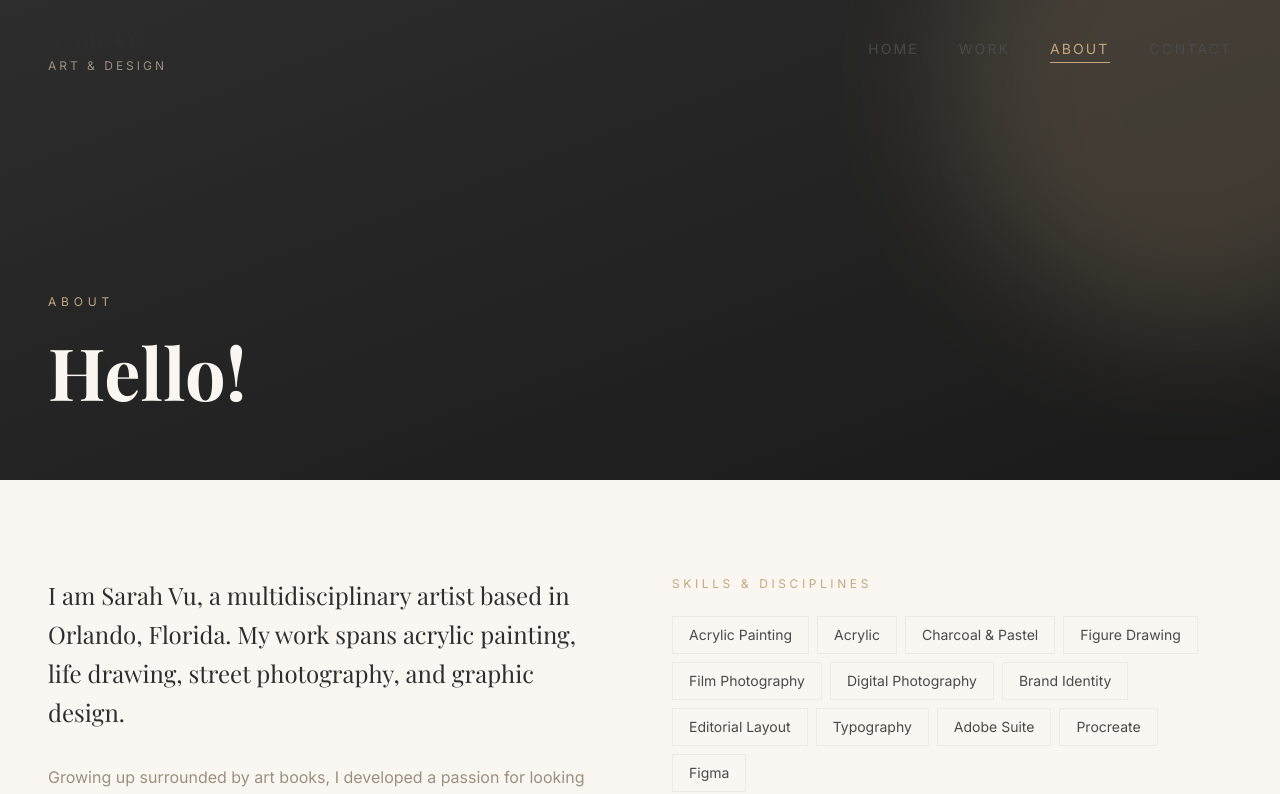
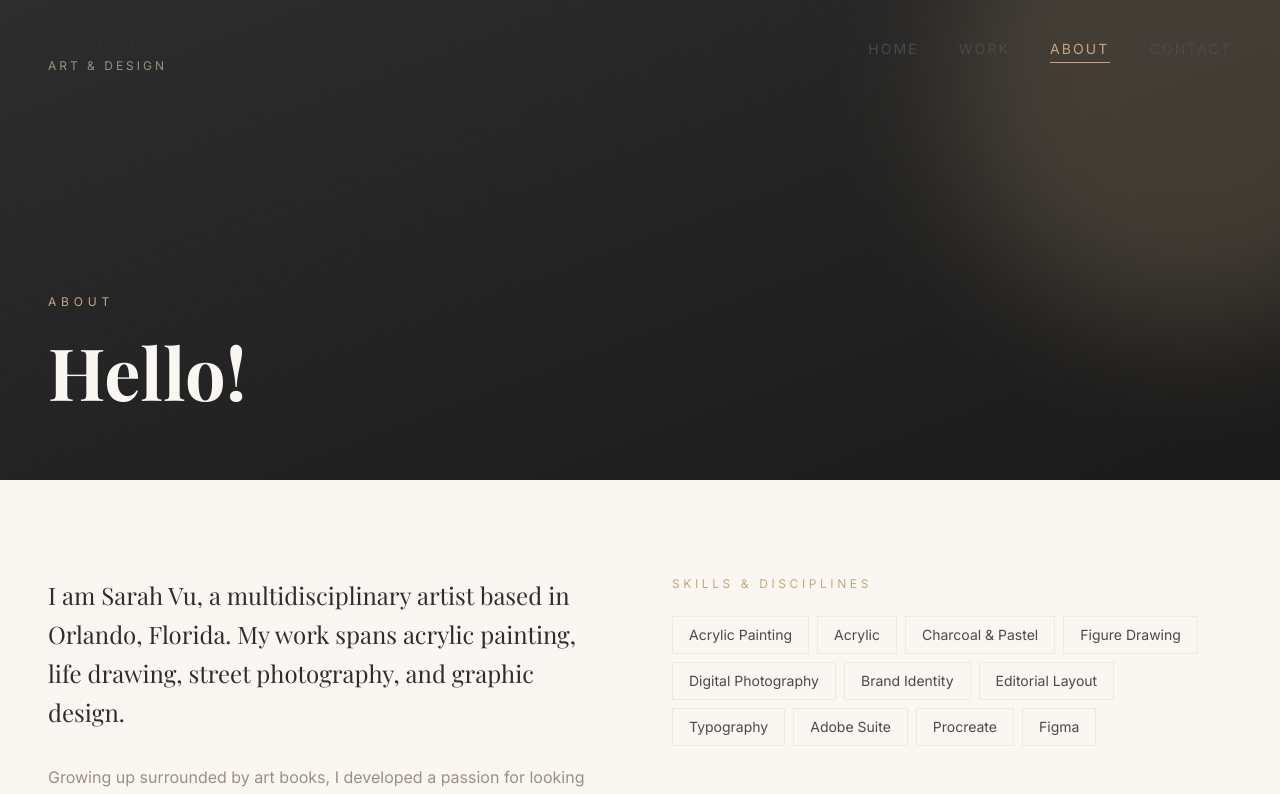
Before and after one commit to sarahvuart/sarahvuart-website, a Next.js app: page /about in a window 1280 px wide. Shown: the top 794 px of the page. Built offline with nearby package versions, Linux system fonts and the light colour scheme; a web font is replaced by a local one.

Commit message:
Update page.tsx

```diff
--- a/app/about/page.tsx
+++ b/app/about/page.tsx
@@ -23,7 +23,6 @@ const skills = [
   'Acrylic',
   'Charcoal & Pastel',
   'Figure Drawing',
-  'Film Photography',
   'Digital Photography',
   'Brand Identity',
   'Editorial Layout',
```
